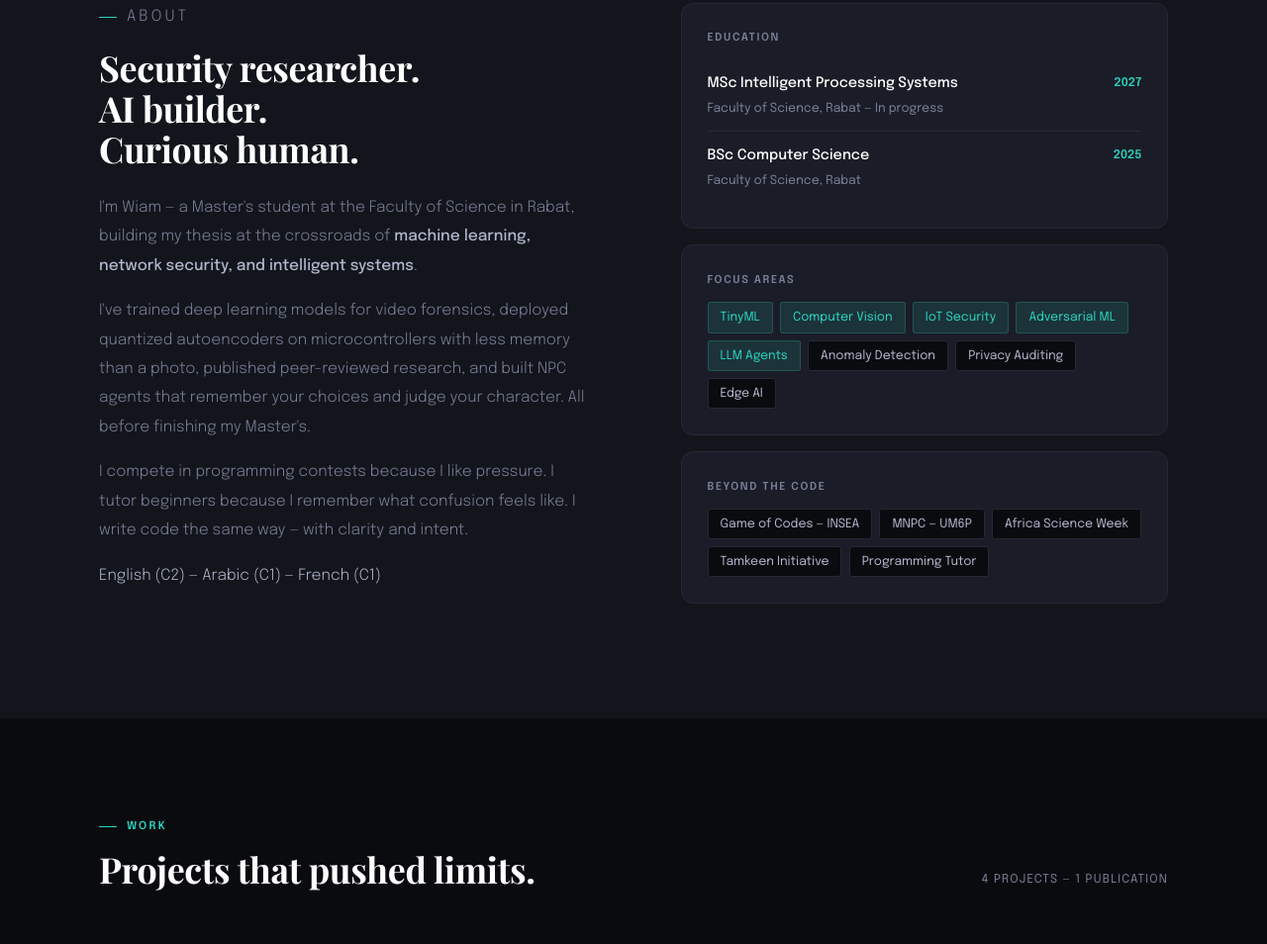
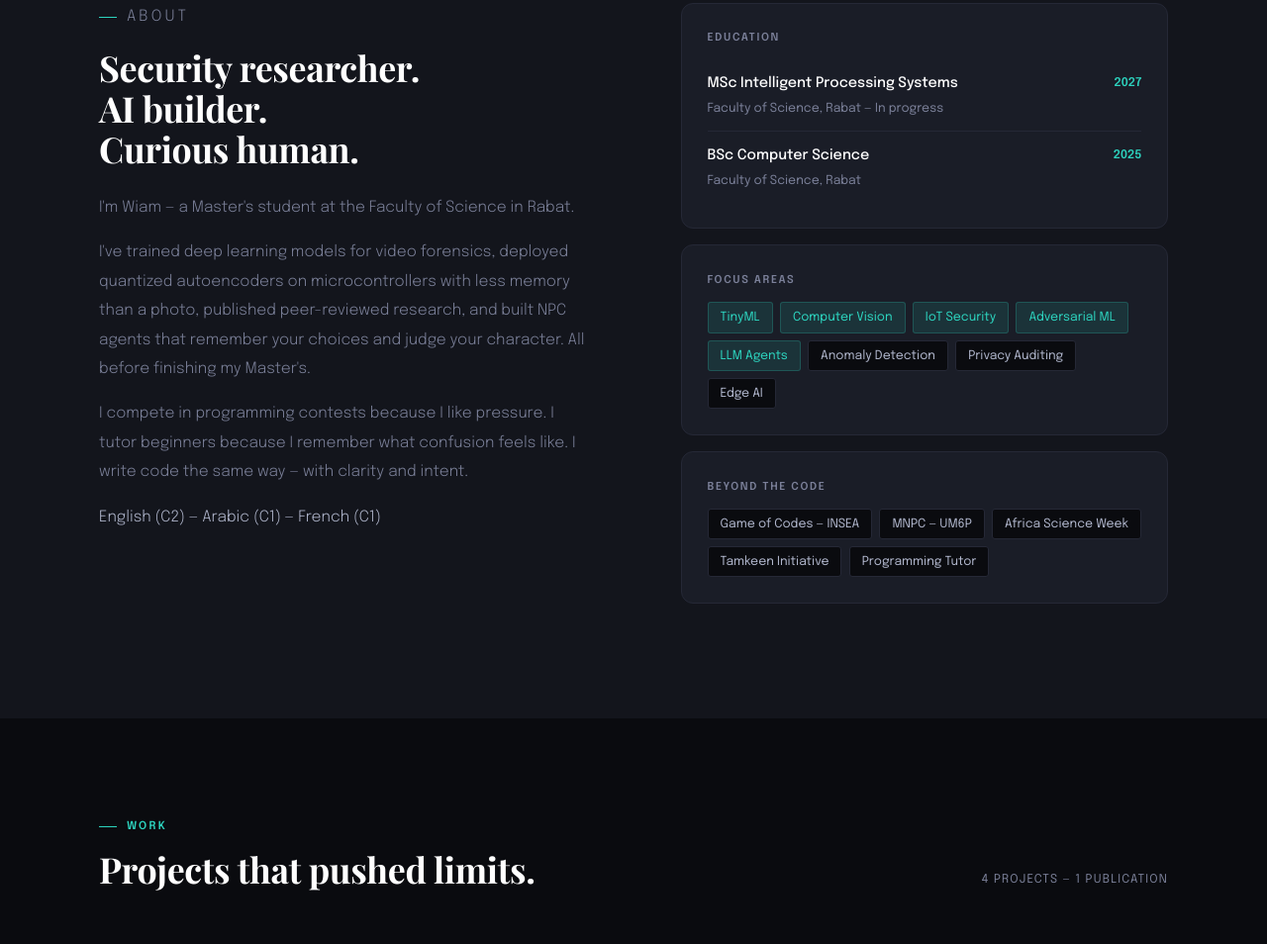
Before and after one commit to ie-maie/portfolio, a plain HTML site: page index.html in a window 1280 px wide. Shown: the part 938-1892 px from the top of the page at 99% size. Drawn offline with nearby package versions, Linux system fonts and the light colour scheme; a web font is replaced by a local one.

Commit message:
Simplify thesis description in index.html
Removed specific details about thesis focus from the about section.

```diff
--- a/index.html
+++ b/index.html
@@ -463,7 +463,7 @@ footer span:first-child{font-family:'Playfair Display',serif;font-style:italic;c
     <div class="about-left rv">
       <p class="section-tag">About</p>
       <h2>Security researcher.<br>AI builder.<br>Curious human.</h2>
-      <p style="margin-top:1.5rem">I'm Wiam — a Master's student at the Faculty of Science in Rabat, building my thesis at the crossroads of <strong>machine learning, network security, and intelligent systems</strong>.</p>
+      <p style="margin-top:1.5rem">I'm Wiam — a Master's student at the Faculty of Science in Rabat.</p>
       <p>I've trained deep learning models for video forensics, deployed quantized autoencoders on microcontrollers with less memory than a photo, published peer-reviewed research, and built NPC agents that remember your choices and judge your character. All before finishing my Master's.</p>
       <p>I compete in programming contests because I like pressure. I tutor beginners because I remember what confusion feels like. I write code the same way — with clarity and intent.</p>
       <p style="color:var(--mist)">English (C2) &mdash; Arabic (C1) &mdash; French (C1)</p>
```
